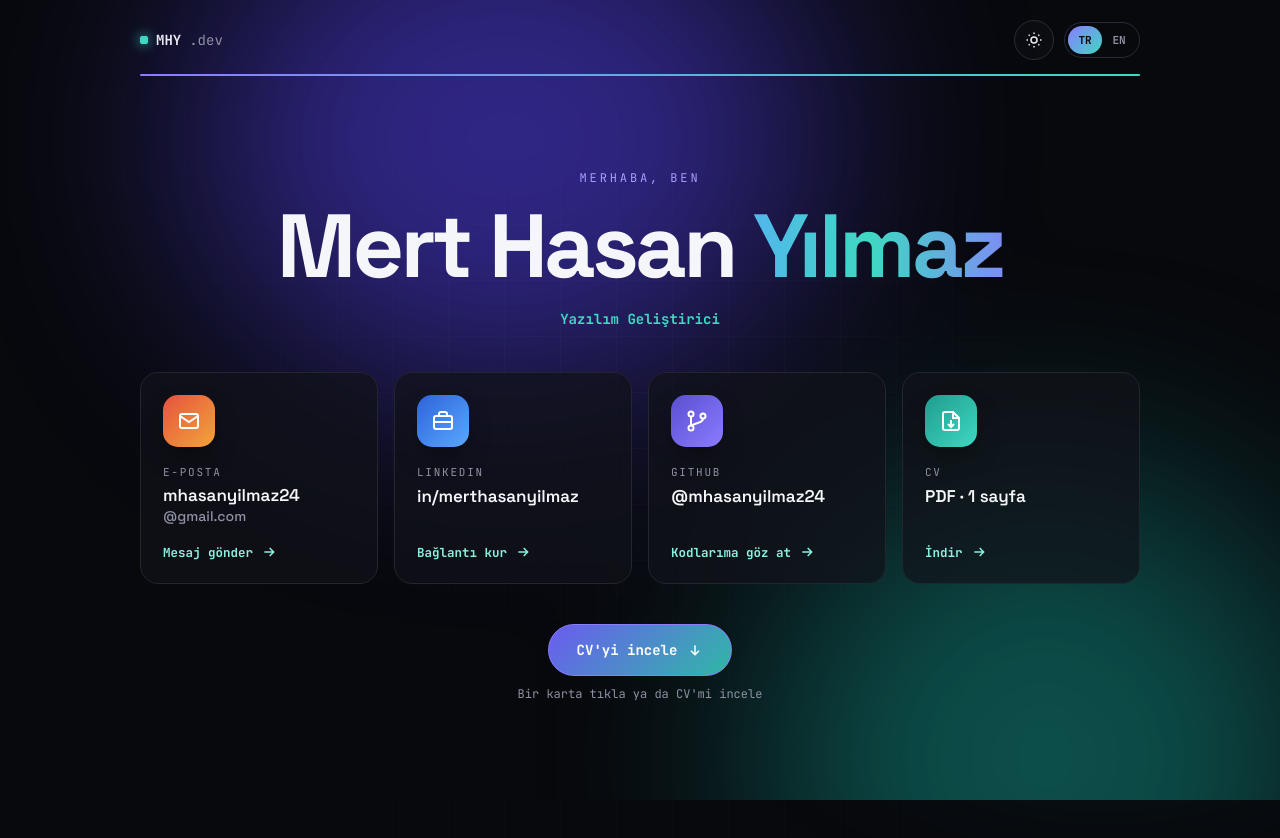
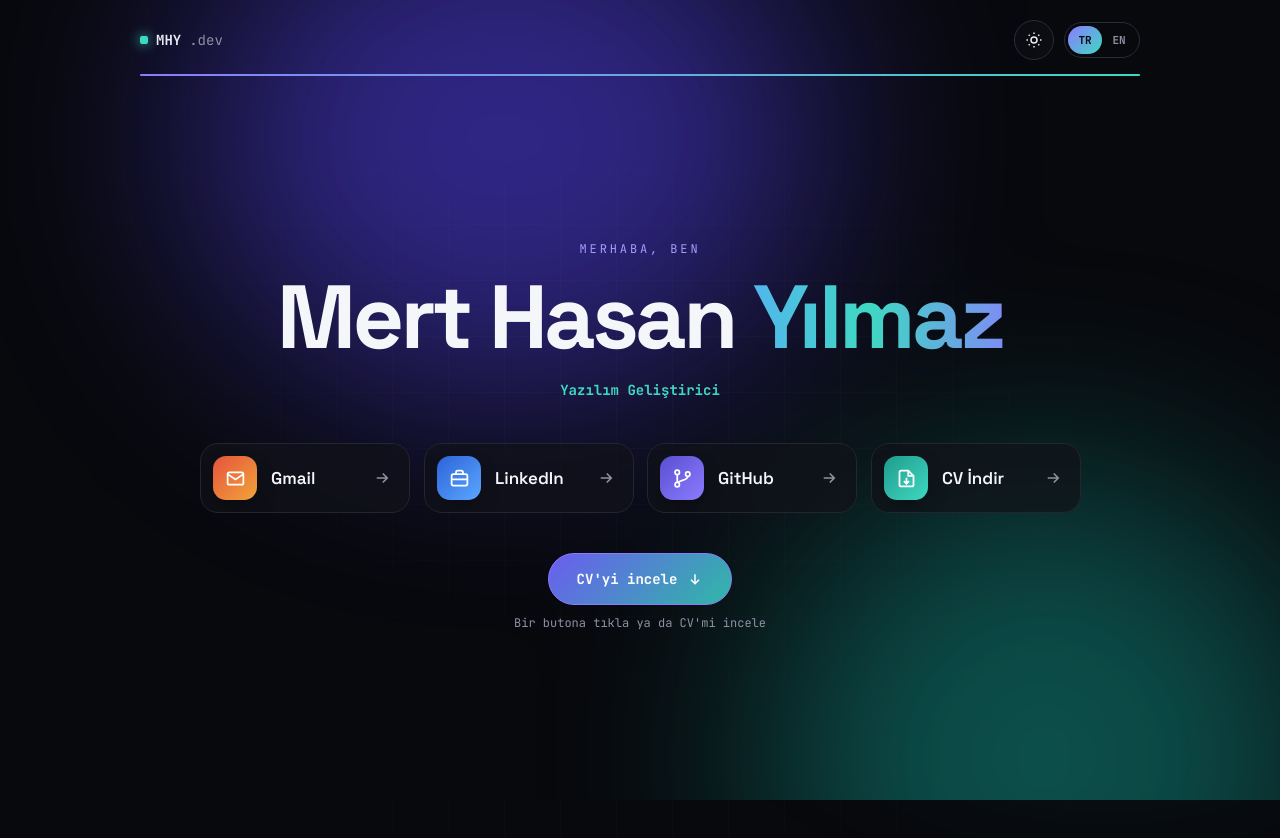
Before and after one commit to mhasanyilmaz24/portfolio, a plain HTML site: page index.html in a window 1280 px wide. Shown: the top 838 px of the page. Drawn offline with Linux system fonts and the light colour scheme.

Commit message:
Giriş ekranındaki iletişim kartları sade butonlara dönüştü
Adres ve kullanıcı adı yazıları kaldırıldı; Gmail, LinkedIn, GitHub ve
CV İndir artık ikonlu tek satırlık butonlar. Telefonda alt alta diziliyor.

Co-Authored-By: Claude Opus 5.5 <noreply@anthropic.com>
Claude-Session: https://claude.ai/code/session_017hpYgwU7avnW7PQycJsUYY

```diff
--- a/index.html
+++ b/index.html
@@ -238,45 +238,33 @@ a{color:#E9EAF2}a:hover{color:#FFFFFF}
           <div class="ifade f2" style="margin-top: 16px; font-family: 'Space Grotesk', sans-serif; font-size: clamp(44px, 7vw, 92px); line-height: 1; letter-spacing: -0.04em; font-weight: 700; color: var(--strong)">Mert Hasan <span class="gtext">Yılmaz</span></div>
           <p class="ifade f3" style="margin: 18px 0 0; font-family: 'JetBrains Mono', monospace; font-size: 14px; color: var(--body)"><span style="color: var(--teal); font-weight: 700">{{t.role}}</span></p>
 
-          <div style="margin-top: 44px; display: grid; grid-template-columns: repeat(auto-fit, minmax(210px, 1fr)); gap: 16px">
+          <div style="margin: 44px auto 0; width: 100%; max-width: 880px; box-sizing: border-box; display: grid; grid-template-columns: repeat(auto-fit, minmax(190px, 1fr)); gap: 14px">
             <div class="iwrap k1">
-          <a class="card icard" href="mailto:mhasanyilmaz24@gmail.com" @mouseleave="tiltReset" style="display: flex; flex-direction: column; align-items: flex-start; gap: 18px; height: 100%; box-sizing: border-box; min-height: 200px; padding: 22px; text-decoration: none; text-align: left">
-            <span class="tile" style="width: 52px; height: 52px; border-radius: 15px; display: grid; place-items: center; background: linear-gradient(135deg, #E5533D, #F2A43A); box-shadow: 0 12px 28px -10px rgba(0,0,0,0.7)" aria-hidden="true"><svg width="24" height="24" viewBox="0 0 24 24" fill="none" stroke="#FFFFFF" stroke-width="2"><rect x="3" y="5" width="18" height="14" rx="2"></rect><path d="M3 7l9 6 9-6"></path></svg></span>
-            <span style="display: flex; flex-direction: column; gap: 6px; min-width: 0; width: 100%">
-              <span style="font-family: 'JetBrains Mono', monospace; font-size: 11px; letter-spacing: 0.16em; color: var(--muted)">{{t.cMailL}}</span>
-              <span style="display: flex; flex-direction: column; gap: 2px; font-family: 'Space Grotesk', sans-serif; font-size: 17px; font-weight: 600; line-height: 1.25; color: var(--strong); white-space: nowrap"><span>mhasanyilmaz24</span><span style="font-size: 14px; font-weight: 500; color: var(--muted)">@gmail.com</span></span>
-            </span>
-            <span style="margin-top: auto; display: inline-flex; align-items: center; gap: 8px; font-family: 'JetBrains Mono', monospace; font-size: 12.5px; font-weight: 700; color: var(--tealText)">{{t.cMailA}}<svg class="go" width="16" height="16" viewBox="0 0 24 24" fill="none" stroke="currentColor" stroke-width="2.2" aria-hidden="true"><path d="M5 12h14M13 6l6 6-6 6"></path></svg></span>
+              <a class="card icard" href="mailto:mhasanyilmaz24@gmail.com" @mouseleave="tiltReset" style="display: flex; align-items: center; gap: 14px; height: 100%; box-sizing: border-box; min-height: 68px; padding: 12px 18px 12px 12px; text-decoration: none; text-align: left">
+                <span class="tile" style="flex: none; width: 44px; height: 44px; border-radius: 13px; display: grid; place-items: center; background: linear-gradient(135deg, #E5533D, #F2A43A); box-shadow: 0 10px 24px -10px rgba(0,0,0,0.7)" aria-hidden="true"><svg width="21" height="21" viewBox="0 0 24 24" fill="none" stroke="#FFFFFF" stroke-width="2"><rect x="3" y="5" width="18" height="14" rx="2"></rect><path d="M3 7l9 6 9-6"></path></svg></span>
+                <span style="font-family: 'Space Grotesk', sans-serif; font-size: 17px; font-weight: 600; color: var(--strong); white-space: nowrap">Gmail</span>
+                <svg class="go" width="18" height="18" viewBox="0 0 24 24" fill="none" stroke="currentColor" stroke-width="2.2" aria-hidden="true" style="flex: none; margin-left: auto; color: var(--muted)"><path d="M5 12h14M13 6l6 6-6 6"></path></svg>
               </a>
             </div>
             <div class="iwrap k2">
-          <a class="card icard" href="https://www.linkedin.com/in/merthasanyilmaz/" target="_blank" rel="noopener" @mouseleave="tiltReset" style="display: flex; flex-direction: column; align-items: flex-start; gap: 18px; height: 100%; box-sizing: border-box; min-height: 200px; padding: 22px; text-decoration: none; text-align: left">
-            <span class="tile" style="width: 52px; height: 52px; border-radius: 15px; display: grid; place-items: center; background: linear-gradient(135deg, #2D63D9, #5AA8FF); box-shadow: 0 12px 28px -10px rgba(0,0,0,0.7)" aria-hidden="true"><svg width="24" height="24" viewBox="0 0 24 24" fill="none" stroke="#FFFFFF" stroke-width="2"><rect x="3" y="7" width="18" height="13" rx="2"></rect><path d="M8 7V5a2 2 0 0 1 2-2h4a2 2 0 0 1 2 2v2M3 13h18"></path></svg></span>
-            <span style="display: flex; flex-direction: column; gap: 6px; min-width: 0; width: 100%">
-              <span style="font-family: 'JetBrains Mono', monospace; font-size: 11px; letter-spacing: 0.16em; color: var(--muted)">LINKEDIN</span>
-              <span style="font-family: 'Space Grotesk', sans-serif; font-size: 17px; font-weight: 600; color: var(--strong); overflow-wrap: anywhere">in/merthasanyilmaz</span>
-            </span>
-            <span style="margin-top: auto; display: inline-flex; align-items: center; gap: 8px; font-family: 'JetBrains Mono', monospace; font-size: 12.5px; font-weight: 700; color: var(--tealText)">{{t.cLiA}}<svg class="go" width="16" height="16" viewBox="0 0 24 24" fill="none" stroke="currentColor" stroke-width="2.2" aria-hidden="true"><path d="M5 12h14M13 6l6 6-6 6"></path></svg></span>
+              <a class="card icard" href="https://www.linkedin.com/in/merthasanyilmaz/" target="_blank" rel="noopener" @mouseleave="tiltReset" style="display: flex; align-items: center; gap: 14px; height: 100%; box-sizing: border-box; min-height: 68px; padding: 12px 18px 12px 12px; text-decoration: none; text-align: left">
+                <span class="tile" style="flex: none; width: 44px; height: 44px; border-radius: 13px; display: grid; place-items: center; background: linear-gradient(135deg, #2D63D9, #5AA8FF); box-shadow: 0 10px 24px -10px rgba(0,0,0,0.7)" aria-hidden="true"><svg width="21" height="21" viewBox="0 0 24 24" fill="none" stroke="#FFFFFF" stroke-width="2"><rect x="3" y="7" width="18" height="13" rx="2"></rect><path d="M8 7V5a2 2 0 0 1 2-2h4a2 2 0 0 1 2 2v2M3 13h18"></path></svg></span>
+                <span style="font-family: 'Space Grotesk', sans-serif; font-size: 17px; font-weight: 600; color: var(--strong); white-space: nowrap">LinkedIn</span>
+                <svg class="go" width="18" height="18" viewBox="0 0 24 24" fill="none" stroke="currentColor" stroke-width="2.2" aria-hidden="true" style="flex: none; margin-left: auto; color: var(--muted)"><path d="M5 12h14M13 6l6 6-6 6"></path></svg>
               </a>
             </div>
             <div class="iwrap k3">
-          <a class="card icard" href="https://github.com/mhasanyilmaz24" target="_blank" rel="noopener" @mouseleave="tiltReset" style="display: flex; flex-direction: column; align-items: flex-start; gap: 18px; height: 100%; box-sizing: border-box; min-height: 200px; padding: 22px; text-decoration: none; text-align: left">
-            <span class="tile" style="width: 52px; height: 52px; border-radius: 15px; display: grid; place-items: center; background: linear-gradient(135deg, #5A4FD0, #8B7CFF); box-shadow: 0 12px 28px -10px rgba(0,0,0,0.7)" aria-hidden="true"><svg width="24" height="24" viewBox="0 0 24 24" fill="none" stroke="#FFFFFF" stroke-width="2"><circle cx="6" cy="5" r="2.5"></circle><circle cx="6" cy="19" r="2.5"></circle><circle cx="18" cy="7" r="2.5"></circle><path d="M6 7.5v9M18 9.5c0 5-7 3.5-11 7"></path></svg></span>
-            <span style="display: flex; flex-direction: column; gap: 6px; min-width: 0; width: 100%">
-              <span style="font-family: 'JetBrains Mono', monospace; font-size: 11px; letter-spacing: 0.16em; color: var(--muted)">GITHUB</span>
-              <span style="font-family: 'Space Grotesk', sans-serif; font-size: 17px; font-weight: 600; color: var(--strong); overflow-wrap: anywhere">@mhasanyilmaz24</span>
-            </span>
-            <span style="margin-top: auto; display: inline-flex; align-items: center; gap: 8px; font-family: 'JetBrains Mono', monospace; font-size: 12.5px; font-weight: 700; color: var(--tealText)">{{t.cGhA}}<svg class="go" width="16" height="16" viewBox="0 0 24 24" fill="none" stroke="currentColor" stroke-width="2.2" aria-hidden="true"><path d="M5 12h14M13 6l6 6-6 6"></path></svg></span>
+              <a class="card icard" href="https://github.com/mhasanyilmaz24" target="_blank" rel="noopener" @mouseleave="tiltReset" style="display: flex; align-items: center; gap: 14px; height: 100%; box-sizing: border-box; min-height: 68px; padding: 12px 18px 12px 12px; text-decoration: none; text-align: left">
+                <span class="tile" style="flex: none; width: 44px; height: 44px; border-radius: 13px; display: grid; place-items: center; background: linear-gradient(135deg, #5A4FD0, #8B7CFF); box-shadow: 0 10px 24px -10px rgba(0,0,0,0.7)" aria-hidden="true"><svg width="21" height="21" viewBox="0 0 24 24" fill="none" stroke="#FFFFFF" stroke-width="2"><circle cx="6" cy="5" r="2.5"></circle><circle cx="6" cy="19" r="2.5"></circle><circle cx="18" cy="7" r="2.5"></circle><path d="M6 7.5v9M18 9.5c0 5-7 3.5-11 7"></path></svg></span>
+                <span style="font-family: 'Space Grotesk', sans-serif; font-size: 17px; font-weight: 600; color: var(--strong); white-space: nowrap">GitHub</span>
+                <svg class="go" width="18" height="18" viewBox="0 0 24 24" fill="none" stroke="currentColor" stroke-width="2.2" aria-hidden="true" style="flex: none; margin-left: auto; color: var(--muted)"><path d="M5 12h14M13 6l6 6-6 6"></path></svg>
               </a>
             </div>
             <div class="iwrap k4">
-          <a class="card icard" :href="t.cvUrl" :download="t.cvName" @click="trackCv" @mouseleave="tiltReset" style="display: flex; flex-direction: column; align-items: flex-start; gap: 18px; height: 100%; box-sizing: border-box; min-height: 200px; padding: 22px; text-decoration: none; text-align: left">
-            <span class="tile" style="width: 52px; height: 52px; border-radius: 15px; display: grid; place-items: center; background: linear-gradient(135deg, #1F9C8C, #3FD8C2); box-shadow: 0 12px 28px -10px rgba(0,0,0,0.7)" aria-hidden="true"><svg width="24" height="24" viewBox="0 0 24 24" fill="none" stroke="#FFFFFF" stroke-width="2"><path d="M14 3H6a2 2 0 0 0-2 2v14a2 2 0 0 0 2 2h12a2 2 0 0 0 2-2V9z"></path><path d="M14 3v6h6M12 11v7M9 15l3 3 3-3"></path></svg></span>
-            <span style="display: flex; flex-direction: column; gap: 6px; min-width: 0; width: 100%">
-              <span style="font-family: 'JetBrains Mono', monospace; font-size: 11px; letter-spacing: 0.16em; color: var(--muted)">CV</span>
-              <span style="font-family: 'Space Grotesk', sans-serif; font-size: 17px; font-weight: 600; color: var(--strong); overflow-wrap: anywhere">{{t.cCvV}}</span>
-            </span>
-            <span style="margin-top: auto; display: inline-flex; align-items: center; gap: 8px; font-family: 'JetBrains Mono', monospace; font-size: 12.5px; font-weight: 700; color: var(--tealText)">{{t.cCvA}}<svg class="go" width="16" height="16" viewBox="0 0 24 24" fill="none" stroke="currentColor" stroke-width="2.2" aria-hidden="true"><path d="M5 12h14M13 6l6 6-6 6"></path></svg></span>
+              <a class="card icard" :href="t.cvUrl" :download="t.cvName" @click="trackCv" @mouseleave="tiltReset" style="display: flex; align-items: center; gap: 14px; height: 100%; box-sizing: border-box; min-height: 68px; padding: 12px 18px 12px 12px; text-decoration: none; text-align: left">
+                <span class="tile" style="flex: none; width: 44px; height: 44px; border-radius: 13px; display: grid; place-items: center; background: linear-gradient(135deg, #1F9C8C, #3FD8C2); box-shadow: 0 10px 24px -10px rgba(0,0,0,0.7)" aria-hidden="true"><svg width="21" height="21" viewBox="0 0 24 24" fill="none" stroke="#FFFFFF" stroke-width="2"><path d="M14 3H6a2 2 0 0 0-2 2v14a2 2 0 0 0 2 2h12a2 2 0 0 0 2-2V9z"></path><path d="M14 3v6h6M12 11v7M9 15l3 3 3-3"></path></svg></span>
+                <span style="font-family: 'Space Grotesk', sans-serif; font-size: 17px; font-weight: 600; color: var(--strong); white-space: nowrap">{{t.cvLabel}}</span>
+                <svg class="go" width="18" height="18" viewBox="0 0 24 24" fill="none" stroke="currentColor" stroke-width="2.2" aria-hidden="true" style="flex: none; margin-left: auto; color: var(--muted)"><path d="M5 12h14M13 6l6 6-6 6"></path></svg>
               </a>
             </div>
           </div>
@@ -590,7 +578,7 @@ class Component extends DCLogic {
         hContact: 'İLETİŞİM', cta1: 'Hadi bir şeyler', cta2: 'inşa edelim.', ctaText: 'Staj, junior pozisyon ve freelance işlere açığım — İstanbul merkezli, uzaktan çalışabilirim.', email: 'E-posta',
         ariaNav: 'Ana menü', ariaLang: 'Dil', ariaCode: 'Profil kodu',
         cvLabel: 'CV İndir', cvUrl: 'cv/Mert_Hasan_Yilmaz_CV_TR.pdf', cvName: 'Mert_Hasan_Yilmaz_CV_TR.pdf',
-        introAria: 'Hoş geldin', introHello: 'MERHABA, BEN', enter: "CV'yi incele", introHint: "Bir karta tıkla ya da CV'mi incele",
+        introAria: 'Hoş geldin', introHello: 'MERHABA, BEN', enter: "CV'yi incele", introHint: "Bir butona tıkla ya da CV'mi incele",
         cMailL: 'E-POSTA', cMailA: 'Mesaj gönder', cLiA: 'Bağlantı kur', cGhA: 'Kodlarıma göz at', cCvV: 'PDF · 1 sayfa', cCvA: 'İndir',
         replay: 'Geri dön', backHint: 'İLETİŞİM KARTLARINA DÖN', scrollHint: 'KAYDIR VE KEŞFET',
         themeToLight: 'Aydınlık temaya geç', themeToDark: 'Karanlık temaya geç',
@@ -625,7 +613,7 @@ class Component extends DCLogic {
         hContact: 'CONTACT', cta1: "Let's build", cta2: 'something.', ctaText: 'Open to internships, junior roles and freelance work — based in Istanbul, available remotely.', email: 'Email',
         ariaNav: 'Primary', ariaLang: 'Language', ariaCode: 'Profile code',
         cvLabel: 'Download CV', cvUrl: 'cv/Mert_Hasan_Yilmaz_CV_EN.pdf', cvName: 'Mert_Hasan_Yilmaz_CV_EN.pdf',
-        introAria: 'Welcome', introHello: "HI, I'M", enter: 'Explore my CV', introHint: 'Pick a card or explore my CV',
+        introAria: 'Welcome', introHello: "HI, I'M", enter: 'Explore my CV', introHint: 'Pick a button or explore my CV',
         cMailL: 'EMAIL', cMailA: 'Send a message', cLiA: 'Connect', cGhA: 'See my code', cCvV: 'PDF · 1 page', cCvA: 'Download',
         replay: 'Go back', backHint: 'BACK TO CONTACT CARDS', scrollHint: 'SCROLL TO EXPLORE',
         themeToLight: 'Switch to light theme', themeToDark: 'Switch to dark theme',
```
Lines whose indentation alone changed are shown as unchanged.
